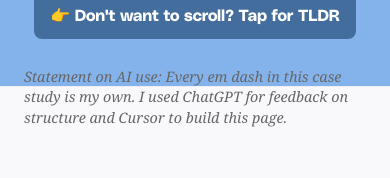
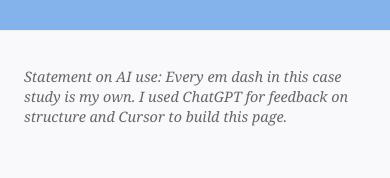
Before and after one commit to pbest/portfolio-react, a React (Create React App) app: page /work/feed in a window 390 px wide. Shown: the part 1188-1366 px from the top of the page. Built offline with nearby package versions, Linux system fonts and the light colour scheme; a web font is replaced by a local one.

Commit message:
Mobile polish: lighter PolySans in TLDR + popovers, AI statement spacing, hero/ logo size tweaks, mobile body/list sizes, ScanListBullet margin

```diff
--- a/src/App.tsx
+++ b/src/App.tsx
@@ -45,11 +45,19 @@
   height: 50px;
   object-fit: contain;
   cursor: pointer;
+  @media (max-width: 768px) {
+    width: 46px;
+    height: 46px;
+  }
 `;
 
 const LogoSpaceLarge = styled(LogoSpace)`
   width: 60px;
   height: 60px;
+  @media (max-width: 768px) {
+    width: 55.2px;
+    height: 55.2px;
+  }
 `;
 
 const NameText = styled.span`
--- a/src/pages/case-studies/ContentDiscovery.tsx
+++ b/src/pages/case-studies/ContentDiscovery.tsx
@@ -392,6 +392,9 @@
   color: #333;
   margin-bottom: 2rem;
   font-family: 'TT Ramillas', serif;
+  @media (max-width: 768px) {
+    font-size: 1.1rem;
+  }
 `;
 
 const HighlightList = styled.ul`
@@ -410,6 +413,9 @@
   font-size: 1.1rem;
   line-height: 1.6;
   color: #444;
+  @media (max-width: 768px) {
+    font-size: 1rem;
+  }
 
   &::before {
     content: '';
@@ -551,7 +557,7 @@
       border-bottom: 1px solid #eee !important;
       box-sizing: border-box !important;
       max-width: none !important;
-      font-weight: normal !important;
+      font-weight: 300 !important;
     }
 
     td:last-child {
@@ -1365,6 +1371,20 @@
   text-align: left;
   margin: 0.5rem 0 0 0;
   font-family: 'PolySans', 'Fira Sans', 'Arial', sans-serif;
+  font-weight: 300;
+`;
+
+const AIStatement = styled.div`
+  font-style: italic;
+  color: #666;
+  font-size: 0.9rem;
+  margin-bottom: 1rem;
+  line-height: 1.4;
+
+  @media (max-width: 768px) {
+    margin-top: 6rem;
+    margin-bottom: 2rem;
+  }
 `;
 
 const OutcomesSection = styled.div`
@@ -1531,6 +1551,10 @@
   margin-right: 1rem;
   margin-top: 0.18em;
   line-height: 1;
+
+  @media (max-width: 768px) {
+    margin-right: 0.65rem;
+  }
 `;
 // Reuse ScanListBullet for WhyItem bullets
 // Update WhyGrid and WhyItem to match ScanList and ScanListItem
@@ -1555,7 +1579,7 @@
   font-family: 'TT Ramillas', serif;
 
   @media (max-width: 768px) {
-    font-size: 1.1rem;
+    font-size: 1rem;
   }
 `;
 const WhyTitle = styled.h2`
@@ -1575,8 +1599,11 @@
   box-shadow: 0 6px 32px 0 rgba(30,40,90,0.13), 0 1.5px 6px 0 rgba(30,40,90,0.08);
   border-radius: 32px;
   background: #fff;
+  @media (max-width: 768px) {
+    max-width: 315px;
+  }
   @media (max-width: 390px) {
-    max-width: 270px;
+    max-width: 243px;
   }
 `;
 const HeroPhoneVideo = styled.video`
@@ -2039,15 +2066,9 @@
         </div>
 
         <Section id="context" ref={sectionRefs.context}>
-          <div style={{
-            fontStyle: 'italic',
-            color: '#666',
-            fontSize: '0.9rem',
-            marginBottom: '1rem',
-            lineHeight: '1.4'
-          }}>
+          <AIStatement>
             Statement on AI use: Every em dash in this case study is my own. I used ChatGPT for feedback on structure and Cursor to build this page.
-          </div>
+          </AIStatement>
           <SectionTitle first>Context &amp; Challenge</SectionTitle>
           <BodyText>
             The Washington Post was falling behind evolving reader expectations.  News fatigue after peak of COVID and 2020 election led to <span style={{ background: '#fff7c2', borderRadius: '6px', padding: '0.1em 0.3em' }}>steep drop-offs in casual and anonymous readership</span>, shrinking the top of the funnel.   The app plays a critical role in retention as subscribers who use it regularly are far less likely to cancel
```
